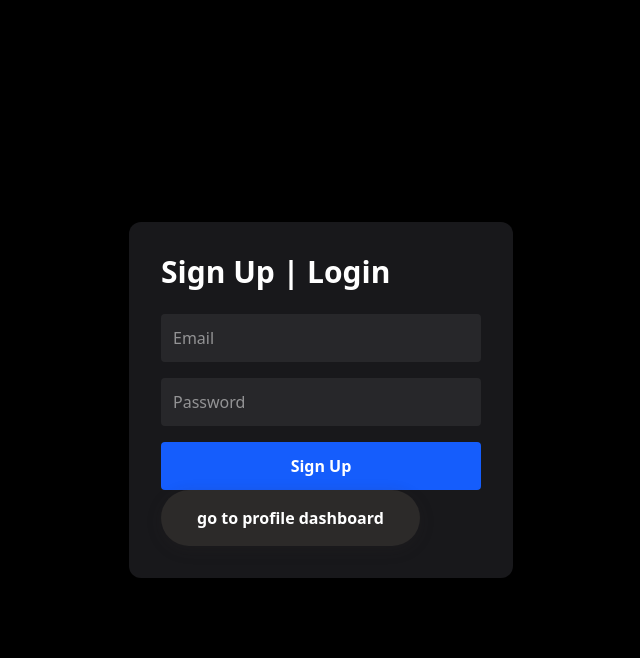
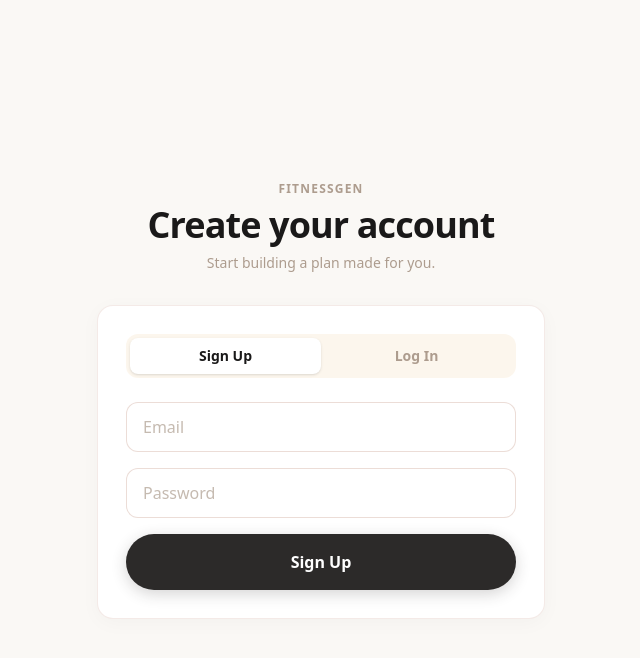
Before and after one commit to jaya-v07/Fitness-Gen, a React app in the folder frontend/: page / in a window 1280 px wide. Both pictures are taken after a click on the button "Sign Up". Shown: the top 658 px of the page, without its empty margins (319-959 px from the left). Built offline with nearby package versions, Linux system fonts and the light colour scheme; no server answers; the HTML template or start-up script is replaced by a standard one.

Commit message:
feat: enhance Signup component with authentication logic and ThemeToggle for improved user experience

```diff
--- a/frontend/src/pages/signup.jsx
+++ b/frontend/src/pages/signup.jsx
@@ -1,49 +1,71 @@
 import { useState } from "react";
-import Button from "../components/button";
-import Dashboard from "./Dashboard";
+import Button from "../components/button.jsx";
+import { api } from "../service/api.js";
+import ThemeToggle from "../components/theme-toggle.jsx";
 
-const Signup = ({ navigateTo }) => {
+const Signup = ({ navigateTo, onAuthenticated }) => {
+  const [mode, setMode] = useState("signup");
   const [email, setEmail] = useState("");
   const [password, setPassword] = useState("");
   const [error,setError] = useState("")
 
   const handleSubmit = async (e) => {
     e.preventDefault();
-    // try {
-    const response= await fetch(import.meta.env.VITE_SIGNUP_URL, {
-      method: "POST",
-      headers: {
-        "Content-Type": "application/json",
-      },
-      body: JSON.stringify({ email, password }),
-    });
-    if (response.ok) {
-      setError("");
-      alert("Signup successful!");
-}
-else {
-  // If it's a 400 Bad Request, show the exact message your backend sent over
-  const errorData = await response.json();
+    setError("");
 
-  if (errorData && errorData.detail) {
-    setError(errorData.detail);
-  } else {
-    setError("An unexpected error occurred during signup.");
-  }
-}
+    try {
+      const response = mode === "signup"
+        ? await api.signUp({ email, password })
+        : await api.login({ email, password });
+      onAuthenticated(response.user_id);
+      navigateTo("dashboard");
+    } catch (err) {
+      setError(
+        err.response?.data?.detail ||
+        (mode === "signup" ? "Unable to create your account." : "Unable to log in."),
+      );
+    }
   }
   return (
-    <main className="bg-black min-h-screen flex items-center justify-center">
-      <div className="bg-zinc-900 p-8 rounded-xl w-96">
-        <h1 className="text-white text-3xl font-bold mb-6" table>
-          Sign Up  |   Login
-        </h1>
+    <main className="relative flex min-h-screen items-center justify-center bg-bg px-6 py-10">
+      <div className="absolute right-6 top-6">
+        <ThemeToggle />
+      </div>
+      <div className="w-full max-w-md">
+        <div className="mb-8 text-center">
+          <p className="mb-2 text-xs font-bold uppercase tracking-widest text-earth-taupe">FitnessGen</p>
+          <h1 className="text-4xl font-bold tracking-tight text-deep-charcoal">
+            {mode === "signup" ? "Create your account" : "Welcome back"}
+          </h1>
+          <p className="mt-2 text-sm text-earth-taupe">
+            {mode === "signup" ? "Start building a plan made for you." : "Log in to continue your fitness journey."}
+          </p>
+        </div>
+
+        <div className="rounded-2xl border border-soft-rose/30 bg-surface p-7 shadow-[0_4px_20px_rgba(44,42,41,0.03)]">
+          <div className="mb-6 grid grid-cols-2 rounded-xl bg-champagne/35 p-1">
+            <button
+              type="button"
+              onClick={() => { setMode("signup"); setError(""); }}
+              className={`rounded-lg px-3 py-2 text-sm font-semibold transition-colors ${mode === "signup" ? "bg-surface text-deep-charcoal shadow-sm" : "text-earth-taupe"}`}
+            >
+              Sign Up
+            </button>
+            <button
+              type="button"
+              onClick={() => { setMode("login"); setError(""); }}
+              className={`rounded-lg px-3 py-2 text-sm font-semibold transition-colors ${mode === "login" ? "bg-surface text-deep-charcoal shadow-sm" : "text-earth-taupe"}`}
+            >
+              Log In
+            </button>
+          </div>
 
         <form onSubmit={handleSubmit} className="space-y-4">
           <input
             type="email"
             placeholder="Email"
-            className="w-full p-3 rounded bg-zinc-800 text-white"
+            required
+            className="w-full rounded-xl border border-soft-rose/50 bg-input px-4 py-3 text-deep-charcoal outline-none placeholder:text-earth-taupe/70 focus:border-earth-taupe focus:ring-2 focus:ring-champagne"
             value={email}
             onChange={(e) => setEmail(e.target.value)}
           / >
@@ -51,36 +73,22 @@ else {
           <input
             type="password"
             placeholder="Password"
-            className="w-full p-3 rounded bg-zinc-800 text-white"
+            required
+            className="w-full rounded-xl border border-soft-rose/50 bg-input px-4 py-3 text-deep-charcoal outline-none placeholder:text-earth-taupe/70 focus:border-earth-taupe focus:ring-2 focus:ring-champagne"
             value={password}
             onChange={(e) => setPassword(e.target.value)}
           / >
 
-          <button
-            type="submit"
-            className="w-full bg-blue-600 p-3 rounded text-white font-semibold"
-          >
-            Sign Up
-          </button>
+          <Button type="submit" className="w-full">
+            {mode === "signup" ? "Sign Up" : "Log In"}
+          </Button>
           {error && (
-            <p className="text-red-500 text-sm">
+            <p className="text-sm text-red-700">
               {error}
             </p>
           )}
         </form>
-           <Button
-           children="go to profile dashboard"
-           onClick={() => navigateTo('dashboard')}
-           / >
-        {/* <p className="text-gray-400 mt-4 text-center">
-          Don't have an account?
-          <button
-            onClick={() => navigateTo("signup")}
-            className="text-blue-400 ml-2"
-          >
-            Sign Up
-          </button>
-        </p> */}
+        </div>
       </div>
     </main>
   );
```
